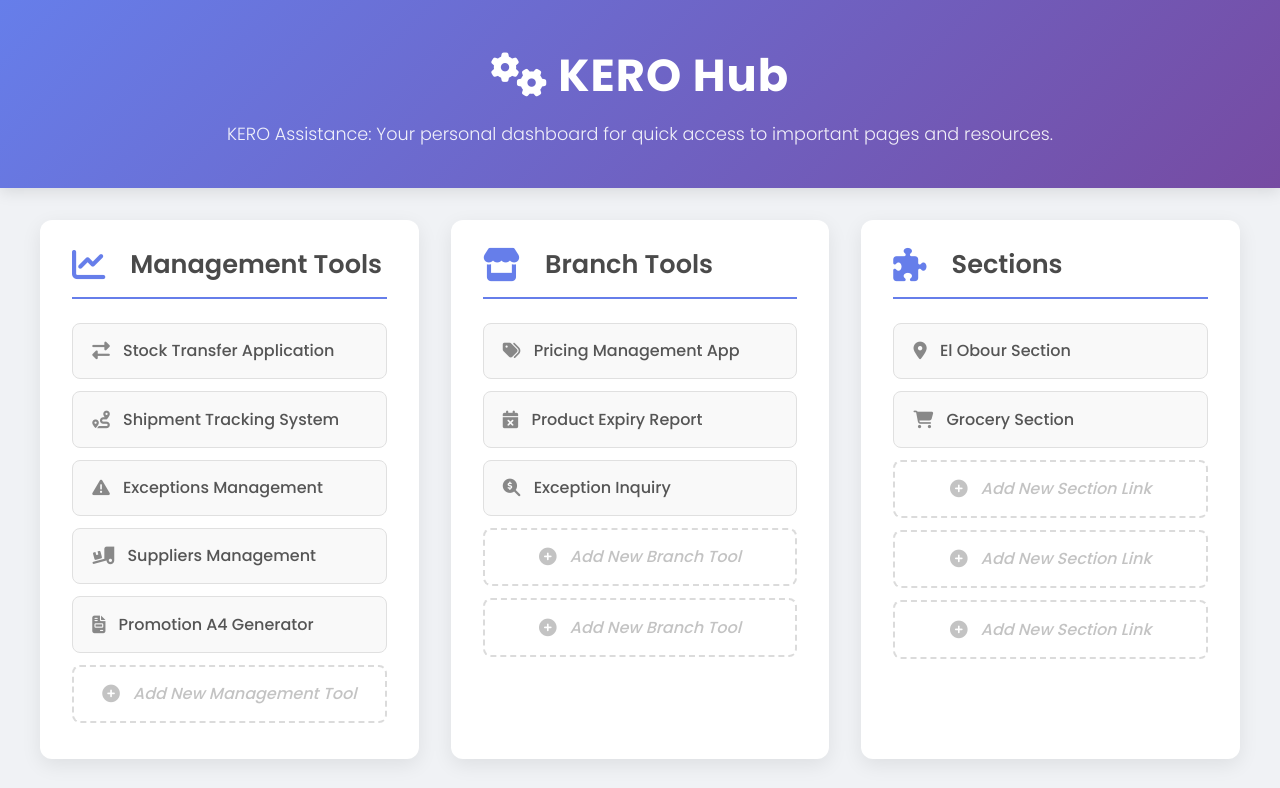
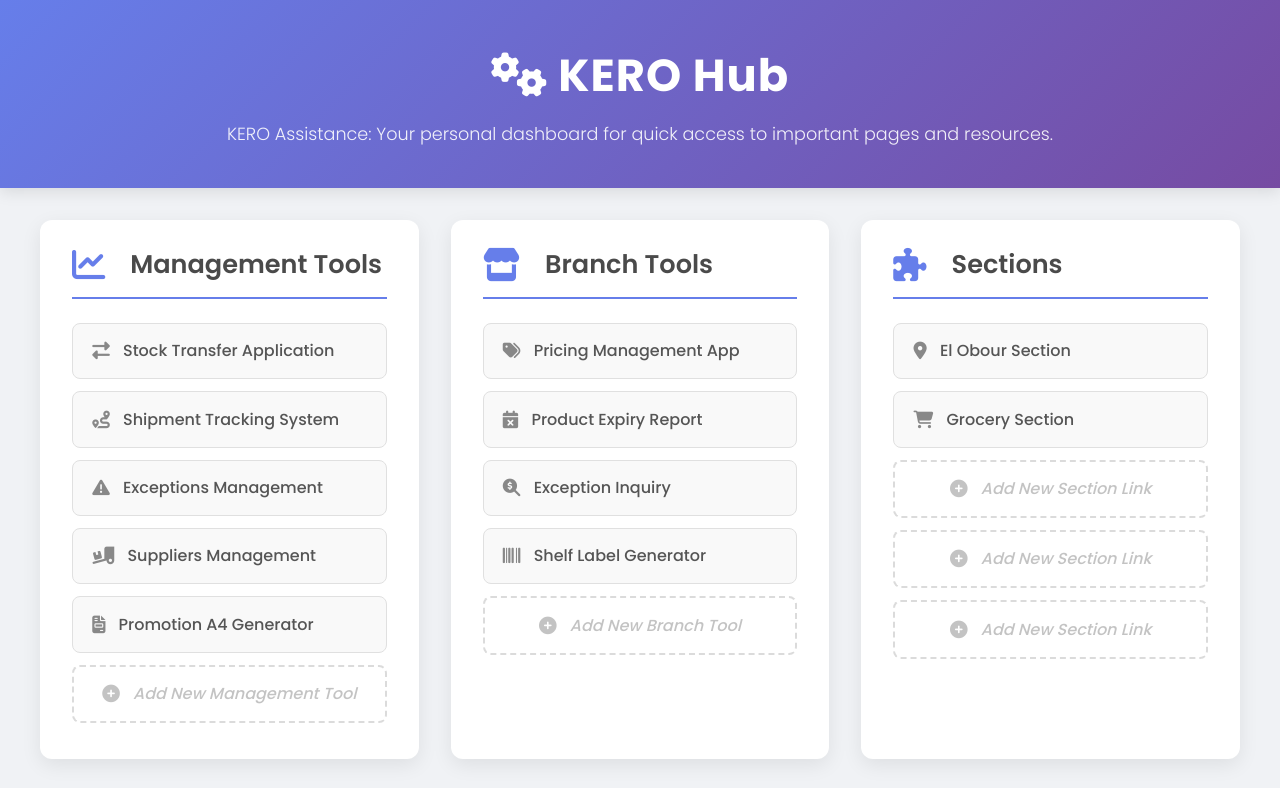
Before and after one commit to kero-784/KERO-Hub, a plain HTML site: page index.html in a window 1280 px wide. Shown: the top 788 px of the page. Drawn offline with Linux system fonts and the light colour scheme.

Commit message:
Update index.html

```diff
--- a/index.html
+++ b/index.html
@@ -300,8 +300,10 @@
                                 <i class="fas fa-search-dollar"></i> Exception Inquiry
                             </a>
                         </li>
-                        <li class="placeholder-item">
-                            <i class="fas fa-plus-circle"></i> Add New Branch Tool
+                        <li class="link-item">
+                            <a href="https://kero-784.github.io/shelf-label/" target="_blank">
+                                <i class="fas fa-barcode"></i> Shelf Label Generator
+                            </a>
                         </li>
                         <li class="placeholder-item">
                             <i class="fas fa-plus-circle"></i> Add New Branch Tool
```
